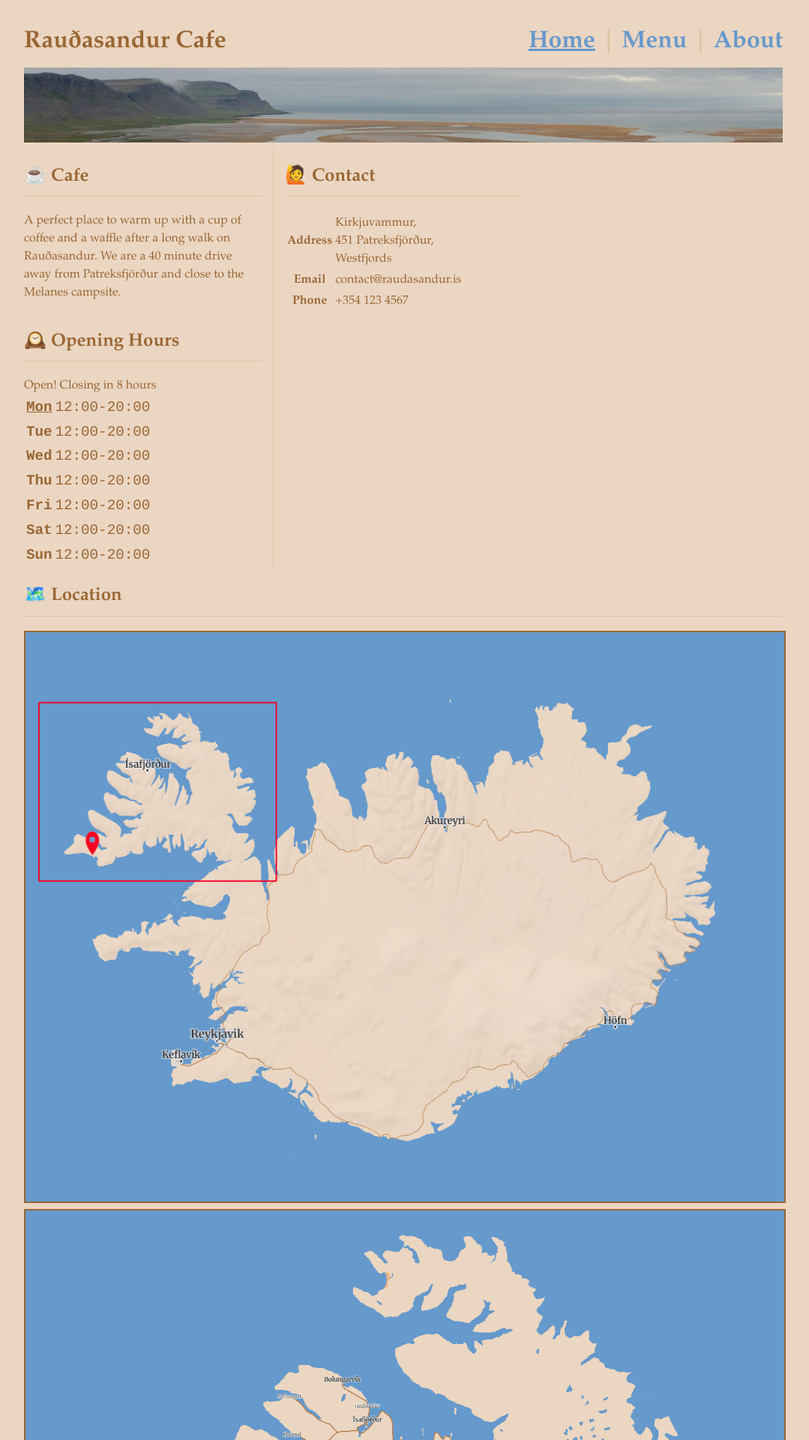
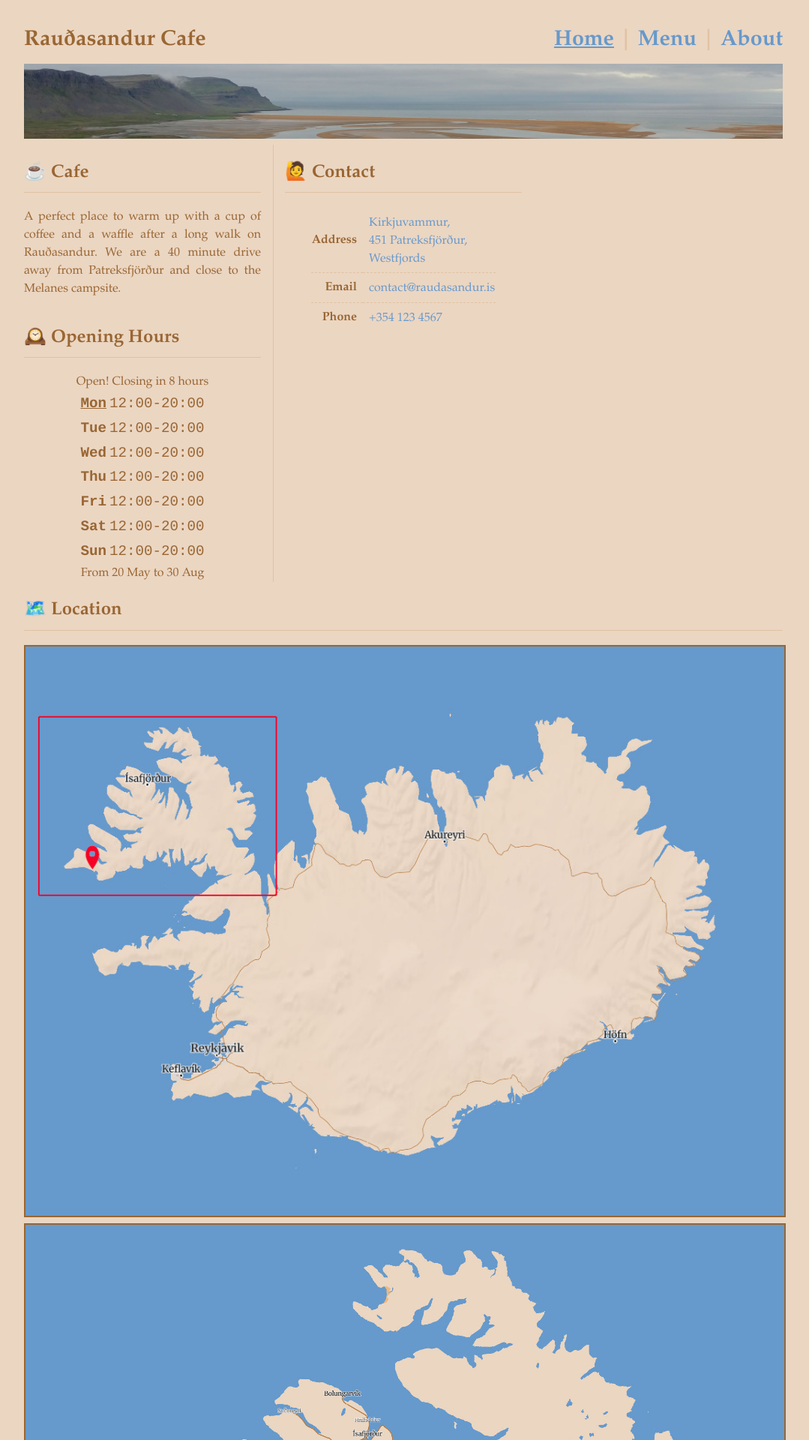
Before and after one commit to raudasandur/raudasandur.github.io, a Jekyll site: the page built from index.html, in a window 1280 px wide. Shown: the top 1920 px of the page at 75% size, without its empty margins (102-1181 px from the left). Built offline with Jekyll 4.4.1, drawn with Linux system fonts in a browser that asks for light colours; nearby versions of some CDN libraries; library files that are not in the unit come from our copies; some of the changed text lies outside the part shown.

Commit message:
Add map copyright
Style contact table

```diff
--- a/_config.yml
+++ b/_config.yml
@@ -1,8 +1,9 @@
 title: Rauðasandur Cafe
 
 contact:
+  tel: +354 123 4567
   email: contact@raudasandur.is
-  address: Lambavatnsvegur, Westfjords
+  address: Kirkjuvammur,<br/>451 Patreksfjörður,<br/>Westfjords
   map: https://osm.org/go/efmp~0sMl-
 
 times:
--- a/assets/css/public.css
+++ b/assets/css/public.css
@@ -23,7 +23,7 @@ a:hover {
 
 h1 {
   padding-bottom: 0.3em;
-  font-size: 2em;
+  font-size: 1.8em;
   border-bottom: 1px solid {{ site.colors.secondary }};
 }
 
@@ -109,6 +109,31 @@ table.timetable {
 .map > img {
   width: 100%;
   border: 2px solid {{ site.colors.primary }};
+}
+
+/* Contact */
+
+table.contact {
+  margin-left: auto;
+  margin-right: auto;
+  border-collapse: collapse;
+  border-spacing: 1em 1em;
+}
+
+.contact > tbody > tr {
+  border-bottom: 1px dashed {{ site.colors.secondary }};
+}
+
+.contact > tbody > tr > th {
+  text-align: right;
+  padding-right: .5em;
+}
+
+.contact > tbody > tr > td {
+  text-align: left;
+  padding-left: .5em;
+  padding-top: .5em;
+  padding-bottom: .4em;
 }
 
 /* ---- */
--- a/index.html
+++ b/index.html
@@ -23,13 +23,14 @@ banner-offset: 30
 
 <div class="menu-category">
 <h2>☕ Cafe</h2>
-<p>
+<p style="text-align: justify">
 A perfect place to warm up with a cup of coffee and a waffle after a long walk on Rauðasandur. We are a 40 minute drive away from Patreksfjörður and close to the Melanes campsite.
 </p>
 </div>
 
 <div class="menu-category">
 <h2>🕰️ Opening Hours</h2>
+<center>
 {% assign today_times = site.times[dotw] %}
 {% assign tomorrow_times = site.times[ndotw] %}
 {% if time < today_times.open %}
@@ -52,14 +53,16 @@ A perfect place to warm up with a cup of coffee and a waffle after a long walk o
 </tr>
 {% endfor %}
 </table>
+From 20 May to 30 Aug
+</center>
 </div>
 
 <div class="menu-category">
 <h2>🙋 Contact</h2>
-<table>
-<tr><th>Address</th><td>Kirkjuvammur,<br/>451 Patreksfjörður,<br/>Westfjords</td></tr>
-<tr><th>Email</th><td>contact@raudasandur.is</td></tr>
-<tr><th>Phone</th><td>+354 123 4567</td></tr>
+<table class="contact">
+<tr><th>Address</th><td><a href="{{ site.contact.map }}">{{ site.contact.address }}</a></td></tr>
+<tr><th>Email</th><td><a href="mailto:{{ site.contact.email }}">{{ site.contact.email }}</a></td></tr>
+<tr style="border-bottom: none;"><th>Phone</th><td><a href="tel:{{ site.contact.tel }}">{{ site.contact.tel }}</a></td></tr>
 </table>
 </div>
 
@@ -71,3 +74,7 @@ A perfect place to warm up with a cup of coffee and a waffle after a long walk o
 <img src="assets/images/map-westfjords.jpg" />
 <img src="assets/images/map-cafe.jpg" />
 </div>
+<div style="text-align:center;margin-bottom:1em;">
+Images provided by <a href="https://github.com/maputnik/editor">Maputnik</a><br/>
+<a href="https://www.maptiler.com/copyright/">© MapTiler</a> <a href="https://www.openstreetmap.org/copyright">© OpenStreetMap contributors</a>
+</div>
```
